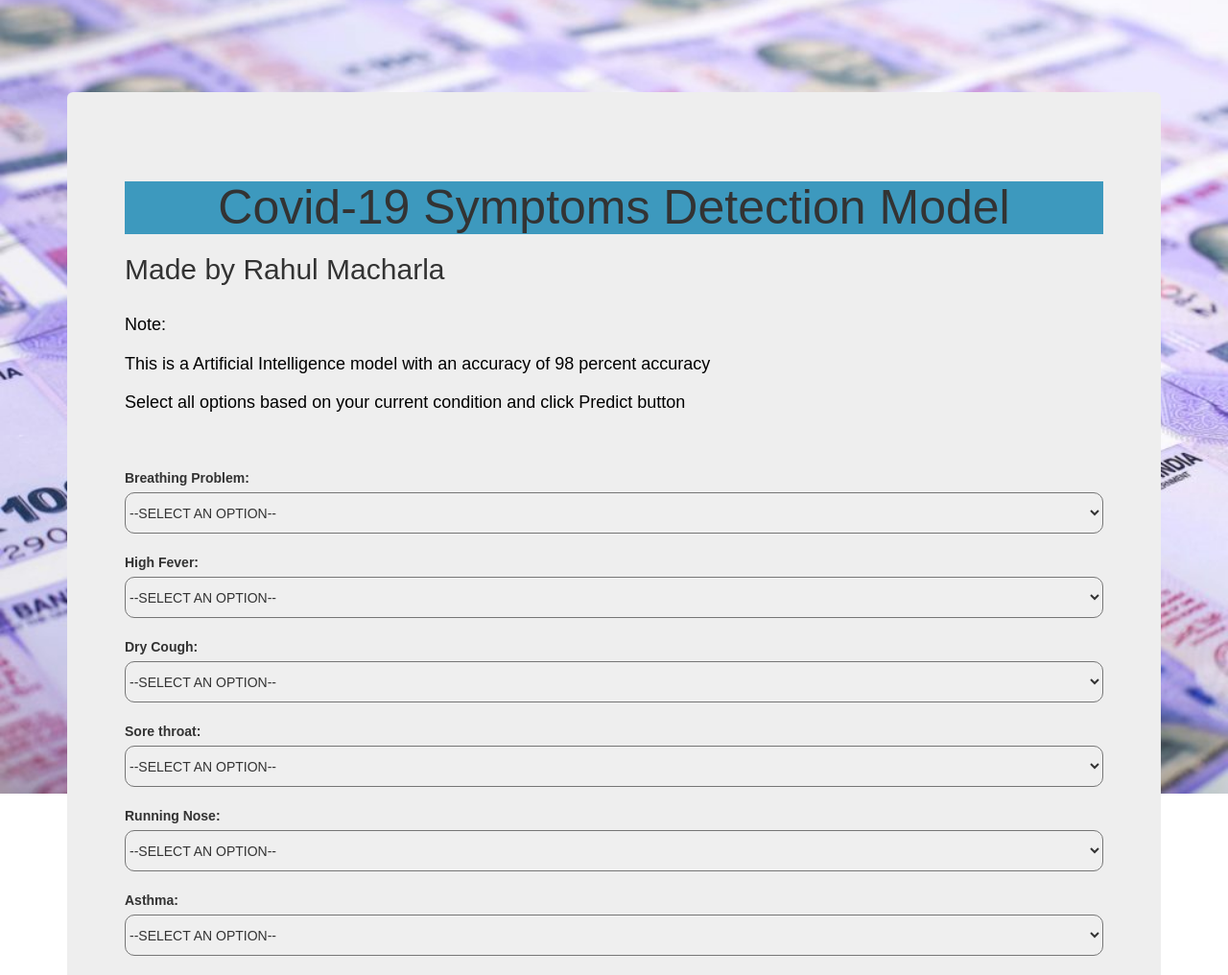
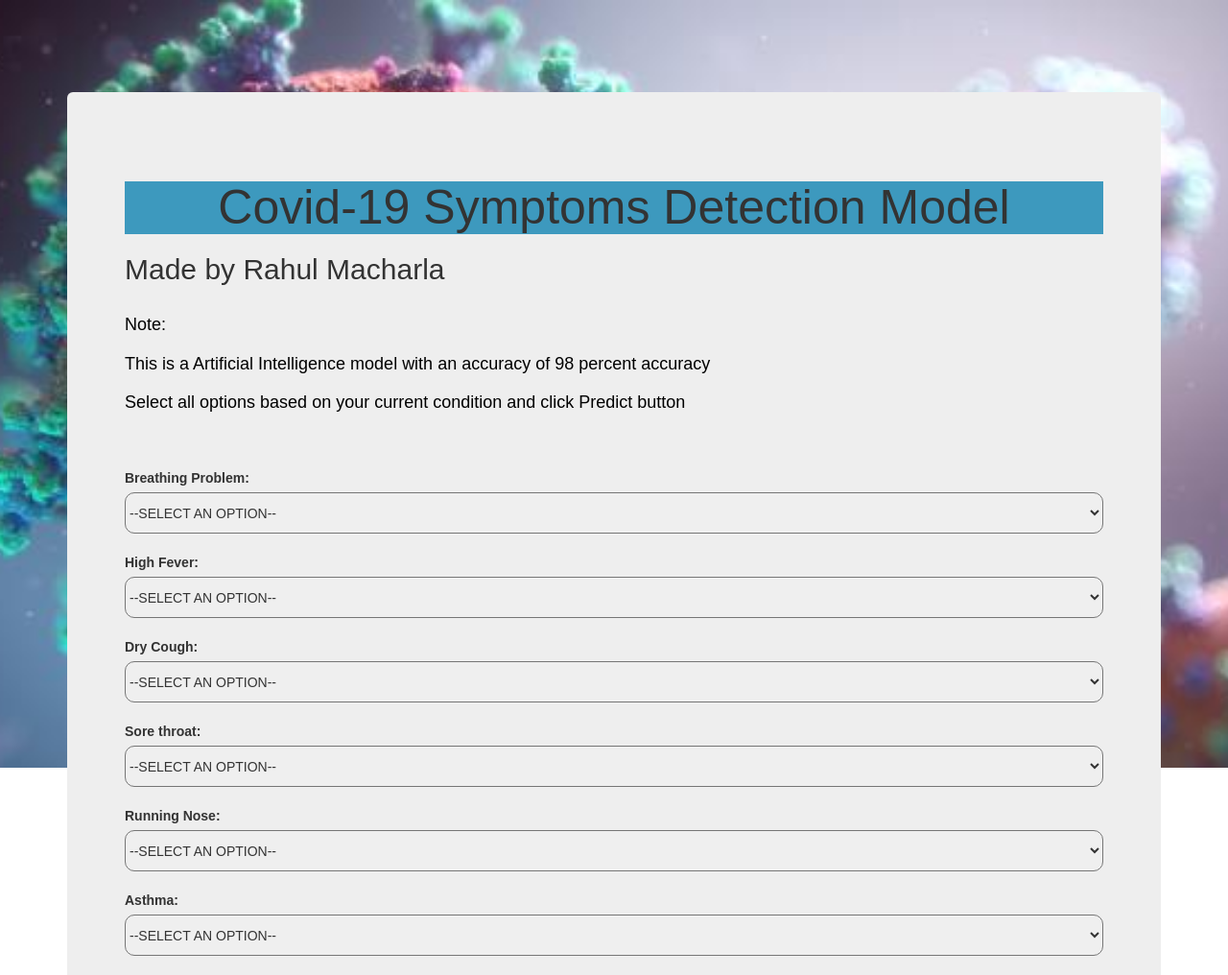
Before and after one commit to Rahul-Macharla/Covid-19-Symptoms-Detection-Heroku, a Flask app: page / in a window 1280 px wide. Shown: the top 1016 px of the page at 96% size. Run offline with Flask 2, Linux system fonts and the light colour scheme; parts of the project's set-up code (start-up, migrations or seed data) failed here and were passed over; some libraries are stand-ins or nearby versions; some web fonts are replaced.

Commit message:
Update style.css

```diff
--- a/static/style.css
+++ b/static/style.css
@@ -27,7 +27,7 @@ body, html {
 }
 
 body{
-  background-image: url("back-pix.jpg");
+  background-image: url("coronavirus-banner.jpg");
    background-repeat: no-repeat, repeat;
     background-position: center; /* Center the image */
     background-size: cover;}
```
